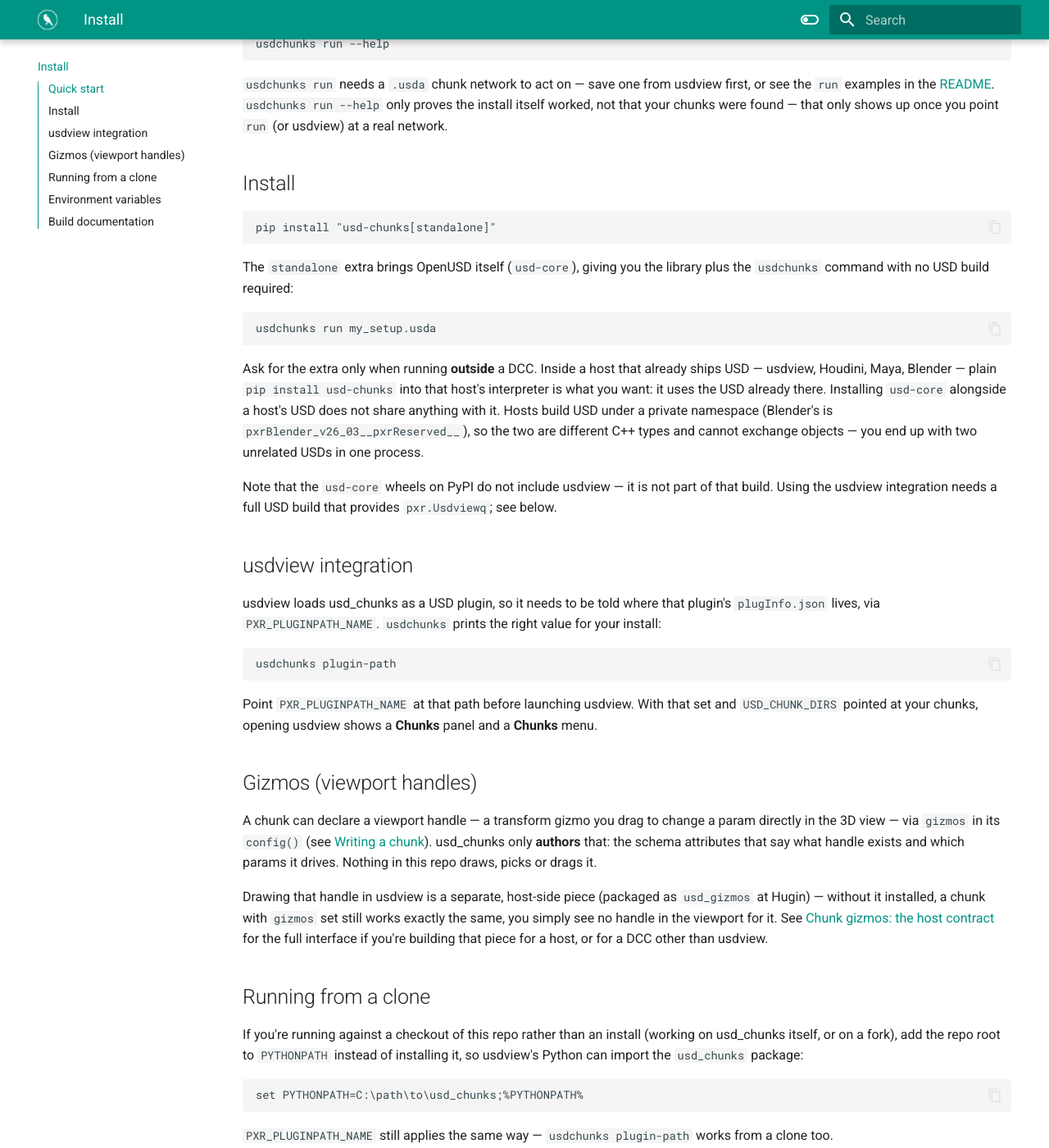
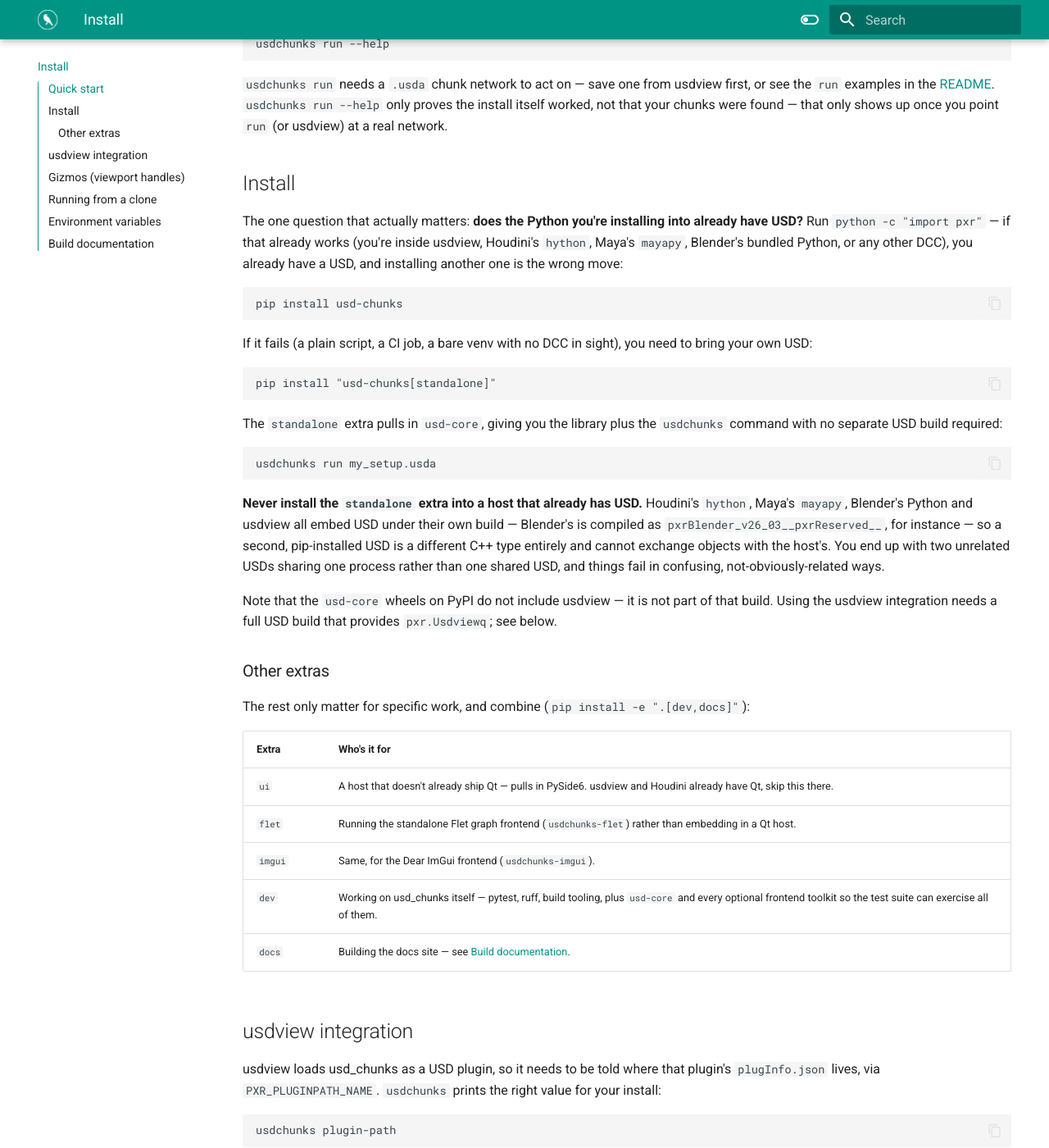
Before and after one commit to HuginStudios/usd_chunks, an MkDocs documentation site: the page built from docs/install.md, in a window 1280 px wide and 1400 px high, scrolled down 708 px. Shown: the whole window at 82% size. Built offline with MkDocs 1.6.1 and Material for MkDocs 9.7.7, drawn with Linux system fonts in a browser that asks for light colours; some of the changed text lies outside the part shown.

Commit message:
Clarify which pip extra to use, and how to add usd_gizmos
Install now leads with the actual decision (does your Python already
have USD?) instead of just naming the standalone extra, and adds a
table for the other extras (ui/flet/imgui/dev/docs). Gizmos section now
explains the usd_gizmos split concretely: it's a separate clone, not a
pip package, needs both PYTHONPATH and PXR_PLUGINPATH_NAME set, and
warns about an older flattened gizmo plugin fighting it over the same
viewport overrides if a bundle ships both.

````diff
--- a/docs/install.md
+++ b/docs/install.md
@@ -39,27 +39,51 @@ found — that only shows up once you point `run` (or usdview) at a real network
 
 ## Install
 
+The one question that actually matters: **does the Python you're installing into already
+have USD?** Run `python -c "import pxr"` — if that already works (you're inside usdview,
+Houdini's `hython`, Maya's `mayapy`, Blender's bundled Python, or any other DCC), you
+already have a USD, and installing another one is the wrong move:
+
+```
+pip install usd-chunks
+```
+
+If it fails (a plain script, a CI job, a bare venv with no DCC in sight), you need to bring
+your own USD:
+
 ```
 pip install "usd-chunks[standalone]"
 ```
 
-The `standalone` extra brings OpenUSD itself (`usd-core`), giving you the library plus the
-`usdchunks` command with no USD build required:
+The `standalone` extra pulls in `usd-core`, giving you the library plus the `usdchunks`
+command with no separate USD build required:
 
 ```
 usdchunks run my_setup.usda
 ```
 
-Ask for the extra only when running **outside** a DCC. Inside a host that already ships
-USD — usdview, Houdini, Maya, Blender — plain `pip install usd-chunks` into that host's
-interpreter is what you want: it uses the USD already there. Installing `usd-core`
-alongside a host's USD does not share anything with it. Hosts build USD under a private
-namespace (Blender's is `pxrBlender_v26_03__pxrReserved__`), so the two are different C++
-types and cannot exchange objects — you end up with two unrelated USDs in one process.
+**Never install the `standalone` extra into a host that already has USD.** Houdini's
+`hython`, Maya's `mayapy`, Blender's Python and usdview all embed USD under their own
+build — Blender's is compiled as `pxrBlender_v26_03__pxrReserved__`, for instance — so a
+second, pip-installed USD is a different C++ type entirely and cannot exchange objects
+with the host's. You end up with two unrelated USDs sharing one process rather than one
+shared USD, and things fail in confusing, not-obviously-related ways.
 
 Note that the `usd-core` wheels on PyPI do not include usdview — it is not part of that
 build. Using the usdview integration needs a full USD build that provides
 `pxr.Usdviewq`; see below.
+
+### Other extras
+
+The rest only matter for specific work, and combine (`pip install -e ".[dev,docs]"`):
+
+| Extra | Who's it for |
+| --- | --- |
+| `ui` | A host that doesn't already ship Qt — pulls in PySide6. usdview and Houdini already have Qt, skip this there. |
+| `flet` | Running the standalone Flet graph frontend (`usdchunks-flet`) rather than embedding in a Qt host. |
+| `imgui` | Same, for the Dear ImGui frontend (`usdchunks-imgui`). |
+| `dev` | Working on usd_chunks itself — pytest, ruff, build tooling, plus `usd-core` and every optional frontend toolkit so the test suite can exercise all of them. |
+| `docs` | Building the docs site — see [Build documentation](#build-documentation). |
 
 ## usdview integration
 
@@ -79,15 +103,34 @@ Point `PXR_PLUGINPATH_NAME` at that path before launching usdview. With that set
 
 A chunk can declare a viewport handle — a transform gizmo you drag to change a param
 directly in the 3D view — via `gizmos` in its `config()` (see [Writing a
-chunk](writing-a-chunk.md#config)). usd_chunks only **authors** that: the schema attributes
-that say what handle exists and which params it drives. Nothing in this repo draws,
-picks or drags it.
+chunk](writing-a-chunk.md#config)). That's a two-repo split, one direction of dependency:
 
-Drawing that handle in usdview is a separate, host-side piece (packaged as `usd_gizmos` at
-Hugin) — without it installed, a chunk with `gizmos` set still works exactly the same, you
-simply see no handle in the viewport for it. See [Chunk gizmos: the host
-contract](gizmo-host-contract.md) for the full interface if you're building that piece for
-a host, or for a DCC other than usdview.
+- **usd_chunks** (this repo) only **authors** the handle: `ui:gizmo:*` schema attributes
+  saying what handle exists, which prim it hangs off, and which params it drives. Nothing
+  here draws, picks or drags anything — a chunk with `gizmos` set works identically with or
+  without a viewport implementation present, just with no visible handle in the latter case.
+- **[usd_gizmos](https://github.com/HuginStudios/usd_gizmos)** is the host-side piece that
+  draws, picks and drags the handle in usdview's viewport. It's a separate clone, not a pip
+  package: check it out alongside usd_chunks, then add **both** to your environment —
+
+```
+set PYTHONPATH=C:\path\to\usd_gizmos;%PYTHONPATH%
+set PXR_PLUGINPATH_NAME=<usd_chunks plugin path>;<usd_gizmos plugin path>
+```
+
+  `PXR_PLUGINPATH_NAME` takes a list the same way `USD_CHUNK_DIRS` does (`;` on Windows,
+  `:` elsewhere) — usd_chunks's own entry still comes from `usdchunks plugin-path`,
+  usd_gizmos's from wherever its `plugInfo.json` lives in your clone. usd_chunks is an
+  *optional* import in usd_gizmos, not a hard dependency — it runs fine without this repo
+  installed at all, it just then drives no chunk params.
+
+  If your usdview bundle also ships an older, flattened gizmo plugin (bundled loosely under
+  something like `usdviewTools/gizmo` rather than as its own package), don't load both —
+  they fight over the same viewport overrides. Load `usd_gizmos` and leave the flattened
+  copy out of `PXR_PLUGINPATH_NAME`.
+
+See [Chunk gizmos: the host contract](gizmo-host-contract.md) for the full interface, if
+you're building this piece for a different host or DCC.
 
 ## Running from a clone
 
````
